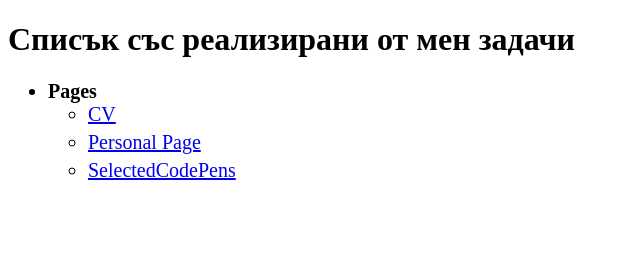
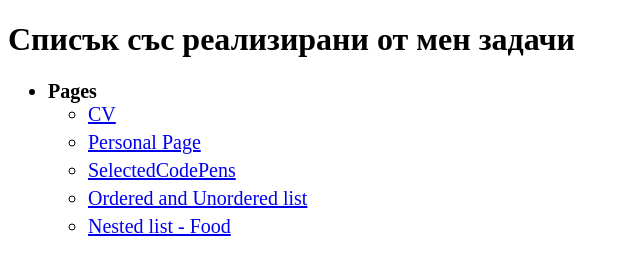
Before and after one commit to RTerziev01/Progress, a plain HTML site: page HW/Index.html in a window 1280 px wide. Shown: the whole page, without its empty margins (0-640 px from the left). Drawn offline with Linux system fonts and the light colour scheme.

Commit message:
Update Index.html

```diff
--- a/HW/Index.html
+++ b/HW/Index.html
@@ -18,6 +18,8 @@
                 <li><a href="/HW/Pages/CV.html" target="_blank">CV</a></li>
                 <li><a href="/HW/Pages/PersonalPage.html" target="_blank">Personal Page</a></li>
                 <li><a href="./Pages/SelectedCodePens.html">SelectedCodePens</a></li>
+                <li><a href="./Pages/OLandUL.html">Ordered and Unordered list</a></li>
+                <li><a href="./Pages/NestedListFood.html">Nested list - Food</a></li>
              </ul>
         </li>
     </ul>
```
